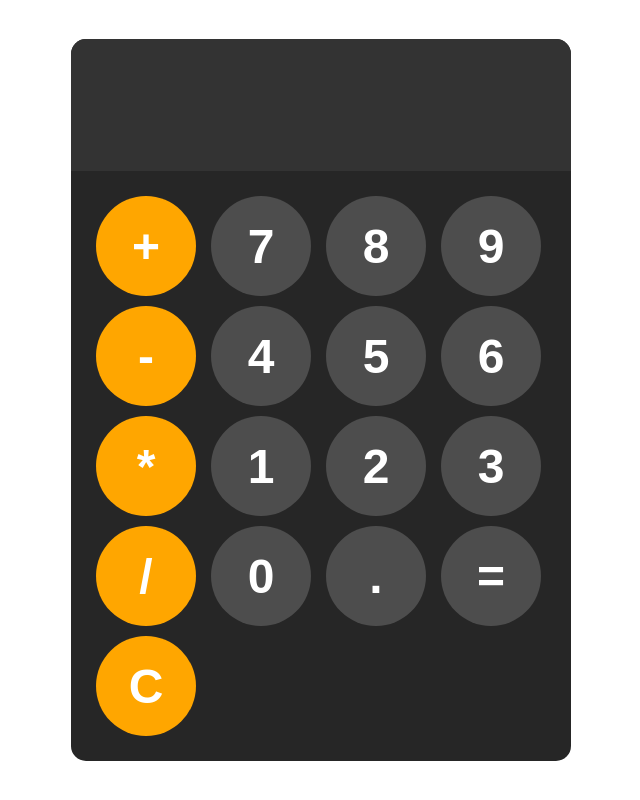
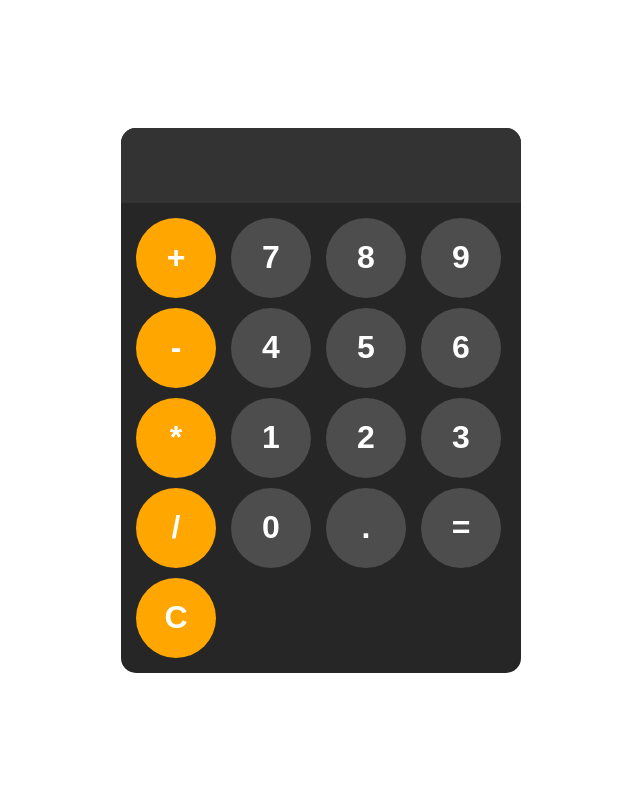
Before and after one commit to R7anW/calculator, a plain HTML site: page index.html in a window 1280 px wide. Shown: the whole page, without its empty margins (319-959 px from the left). Drawn offline with Linux system fonts and the light colour scheme.

Commit message:
Update index.html

```diff
--- a/index.html
+++ b/index.html
@@ -6,13 +6,13 @@
     <meta name="viewport" content="width=device-width, initial-scale=1.0">
     <style>
         button {
-            width: 100px;
-            height: 100px;
-            border-radius: 50px;
+            width: 80px;
+            height: 80px;
+            border-radius: 40px;
             border: none;
             background-color: hsl(0, 0%, 30%);
             color: white;
-            font-size: 3rem;
+            font-size: 2rem;
             font-weight: bold;
             cursor: pointer;
         }
@@ -21,21 +21,21 @@
             display: grid;
             grid-template-columns: repeat(4, 1fr);
             gap: 10px;
-            padding: 25px;
+            padding: 15px;
         }
 
         #calculator {
             font-family: Arial, sans-serif;
             background-color: hsl(0, 0%, 15%);
             border-radius: 15px;
-            max-width: 500px;
+            max-width: 400px;
             overflow: hidden;
         }
 
         #display {
             width: 100%;
-            padding: 20px;
-            font-size: 5rem;
+            padding: 10px;
+            font-size: 3rem;
             text-align: left;
             border: none;
             background-color: hsl(0, 0%, 20%);
```
